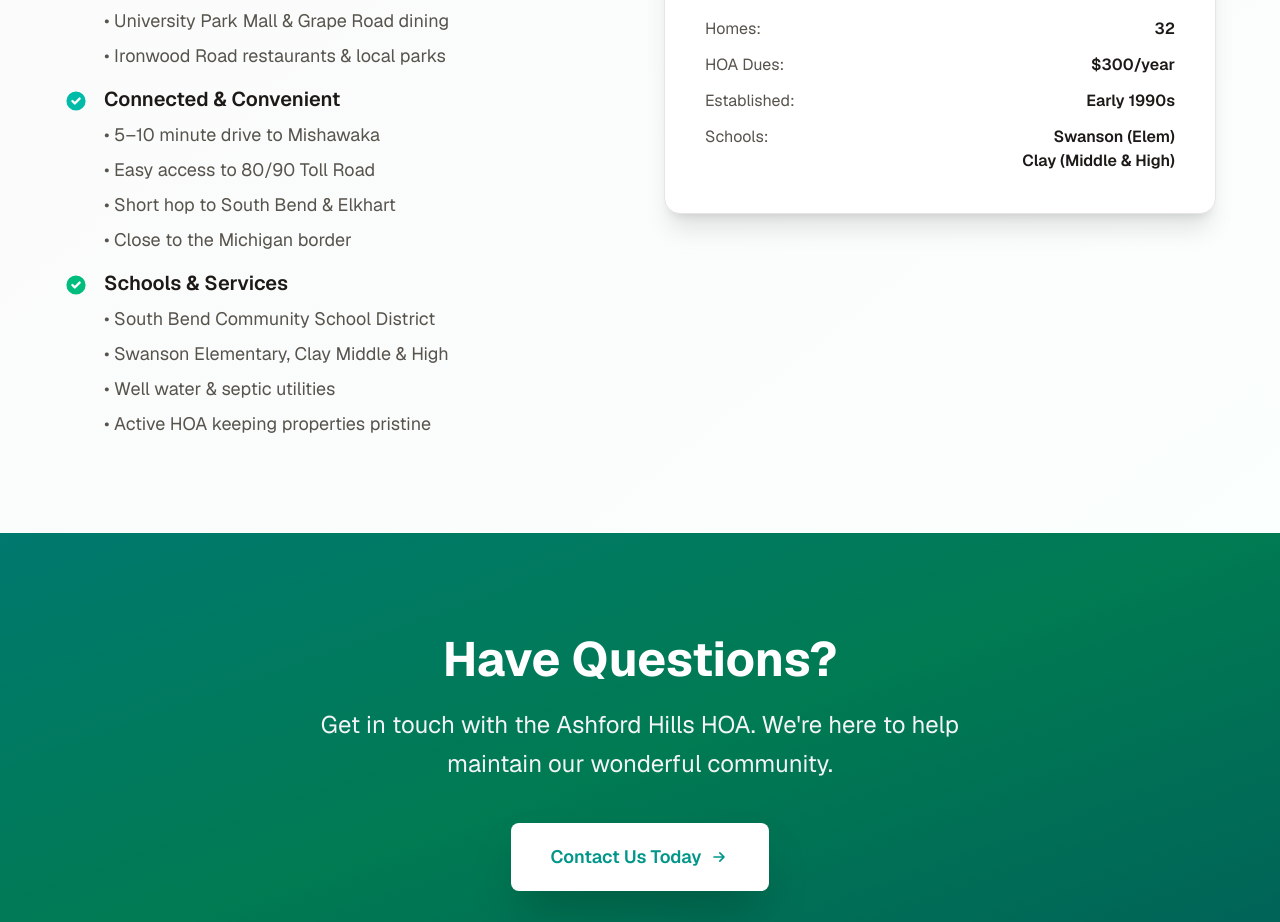
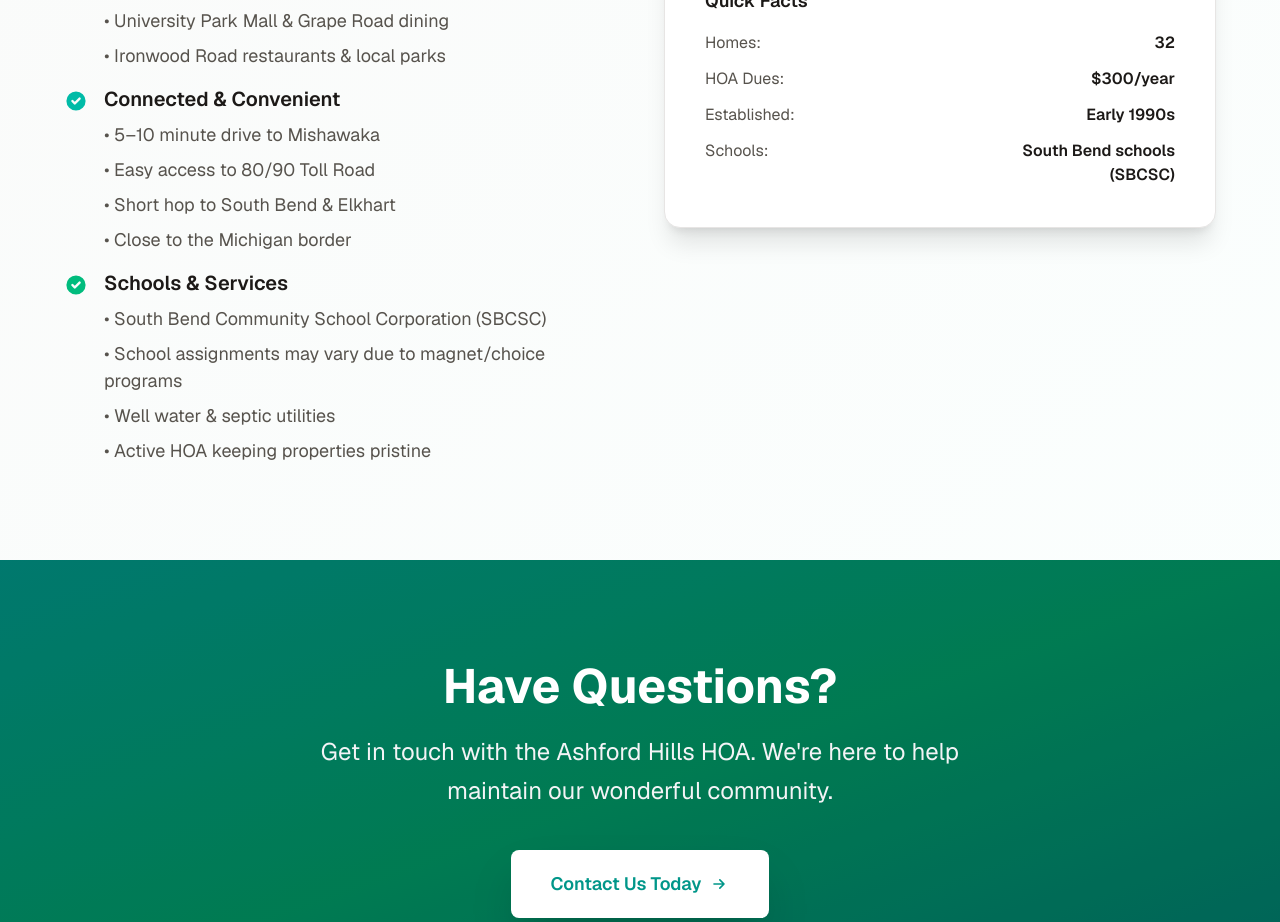
Before and after one commit to kfkkail/ashford-hills, a Next.js app: page / in a window 1280 px wide. Shown: the part 2120-3042 px from the top of the page. Built offline with nearby package versions, Linux system fonts and the light colour scheme.

Commit message:
Refactor school district naming for clarity
Co-authored-by: kail.keusch <kail.keusch@trellisconnect.com>

```diff
--- a/app/page.tsx
+++ b/app/page.tsx
@@ -168,8 +168,8 @@ export default function Home() {
                   <div>
                     <h3 className="text-xl font-semibold mb-2 text-stone-900">Schools & Services</h3>
                     <ul className="space-y-2 text-[1.125rem] text-stone-600">
-                      <li>• South Bend Community School District</li>
-                      <li>• Swanson Elementary, Clay Middle & High</li>
+                      <li>• South Bend Community School Corporation (SBCSC)</li>
+                      <li>• School assignments may vary due to magnet/choice programs</li>
                       <li>• Well water & septic utilities</li>
                       <li>• Active HOA keeping properties pristine</li>
                     </ul>
@@ -209,7 +209,7 @@ export default function Home() {
                     </div>
                     <div className="flex justify-between">
                       <span className="text-stone-600">Schools:</span>
-                      <span className="font-semibold text-stone-900 text-right">Swanson (Elem)<br />Clay (Middle & High)</span>
+                      <span className="font-semibold text-stone-900 text-right">South Bend schools<br />(SBCSC)</span>
                     </div>
                   </div>
                 </div>
```
